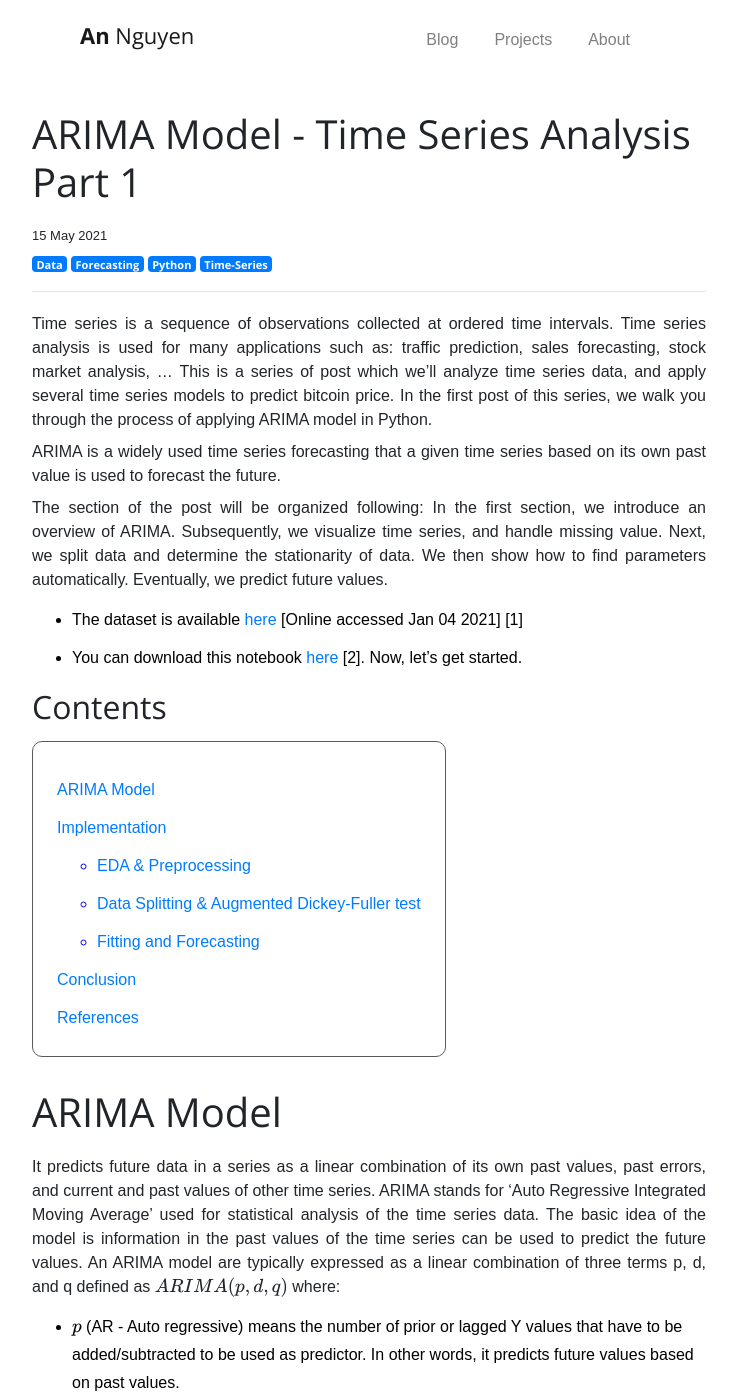
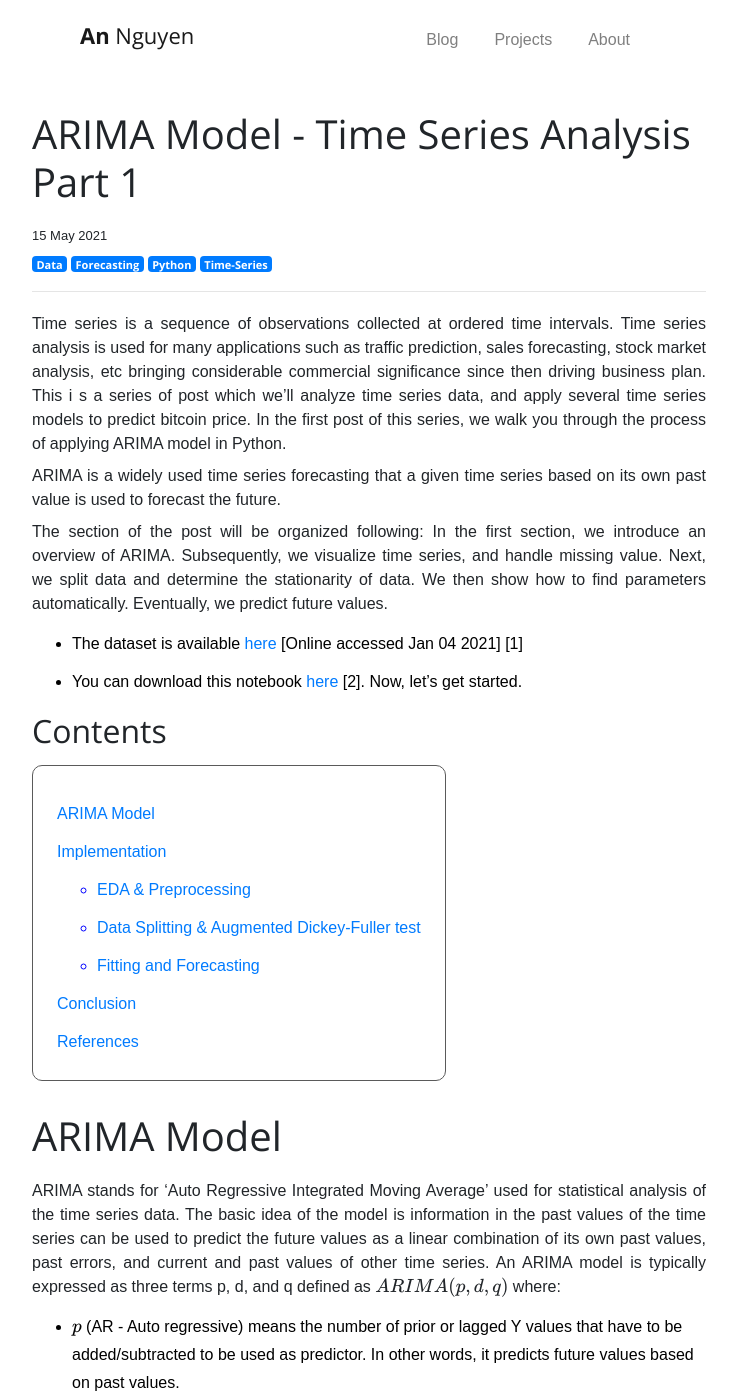
Before and after one commit to anthng/anthng.github.io, a Jekyll site: the page built from _posts/2021-05-15-ts-forecasting-1.markdown, in a window 1280 px wide and 1400 px high. Shown: the whole window, without its empty margins (271-1008 px from the left). Built offline with Jekyll 4.4.1, drawn with Linux system fonts in a browser that asks for light colours; formulas are drawn with MathJax 3; comment, search, counter and statistics services are not loaded; some of the changed text lies outside the part shown.

Commit message:
update ts-forecasting

```diff
--- a/_posts/2021-05-15-ts-forecasting-1.markdown
+++ b/_posts/2021-05-15-ts-forecasting-1.markdown
@@ -1,7 +1,7 @@
 ---
 layout: post
 title:  ARIMA Model - Time Series Analysis Part 1
-excerpt: "Time series is a chronological order of observations on a particular variable. Forecasting the time series (as demand or traffic, or sales) brings considerable commercial significance since then driving bussiness plan."
+excerpt: "Time series is a chronological order of observations on a particular variable. Forecasting the time series (as demand or traffic, or sales) brings considerable commercial significance since then driving business plan."
 categories:
     - Data
 tags:
@@ -14,7 +14,7 @@ permalink: blogs/ts-model1
 
 ---
 
-Time series is a sequence of observations collected at ordered time intervals. Time series analysis is used for many applications such as: traffic prediction, sales forecasting, stock market analysis, ... This is a series of post which we'll analyze time series data, and apply several time series models to predict bitcoin price. In the first post of this series, we walk you through the process of applying ARIMA model in Python.
+Time series is a sequence of observations collected at ordered time intervals. Time series analysis is used for many applications such as traffic prediction, sales forecasting, stock market analysis, etc bringing considerable commercial significance since then driving business plan. This i s a series of post which we'll analyze time series data, and apply several time series models to predict bitcoin price. In the first post of this series, we walk you through the process of applying ARIMA model in Python.
 
 ARIMA is a widely used time series forecasting that a given time series based on its own past value is used to forecast the future.
 
@@ -29,11 +29,11 @@ The section of the post will be organized following: In the first section, we in
 {:toc}
 
 # ARIMA Model
-It predicts future data in a series as a linear combination of its own past values, past errors, and current and past values of other time series.
-ARIMA stands for 'Auto Regressive Integrated Moving Average' used for statistical analysis of the time series data. The basic idea of  the model is information in the past values of the time series can be used to predict the future values. An ARIMA model are typically expressed as a linear combination of three terms p, d, and q defined as $$ARIMA(p,d,q)$$ where:
+
+ARIMA stands for 'Auto Regressive Integrated Moving Average' used for statistical analysis of the time series data. The basic idea of the model is information in the past values of the time series can be used to predict the future values as a linear combination of its own past values, past errors, and current and past values of other time series.  An ARIMA model is typically expressed as three terms p, d, and q defined as $$ARIMA(p,d,q)$$ where:
 - $$p$$ (AR - Auto regressive) means the number of prior or lagged Y values that have to be added/subtracted to be used as predictor. In other words, it predicts future values based on past values.
 - $$d$$ (I - Integrated) is the number of nonseasonal differences to produce a stationary data. If $$d=0$$, our data is stationary (not tend to go up or down in the long term)
-- $$q$$ (MA - Moving Average) is the size of moving average window. In other words, it is the number of prior or lag values for the residual error (residual error is the difference between  observed value and the corresponding fitted value) that are added/subtracted to Y.
+- $$q$$ (MA - Moving Average) is the size of moving average window. In other words, it is the number of prior or lagged values for the residual error (residual error is the difference between  observed value and the corresponding fitted value) that are added/subtracted to Y.
 
 The formual itself:
 
```
Also changed, not shown: other parts of _posts/2021-05-15-ts-forecasting-1.markdown (+1 -1 lines).
